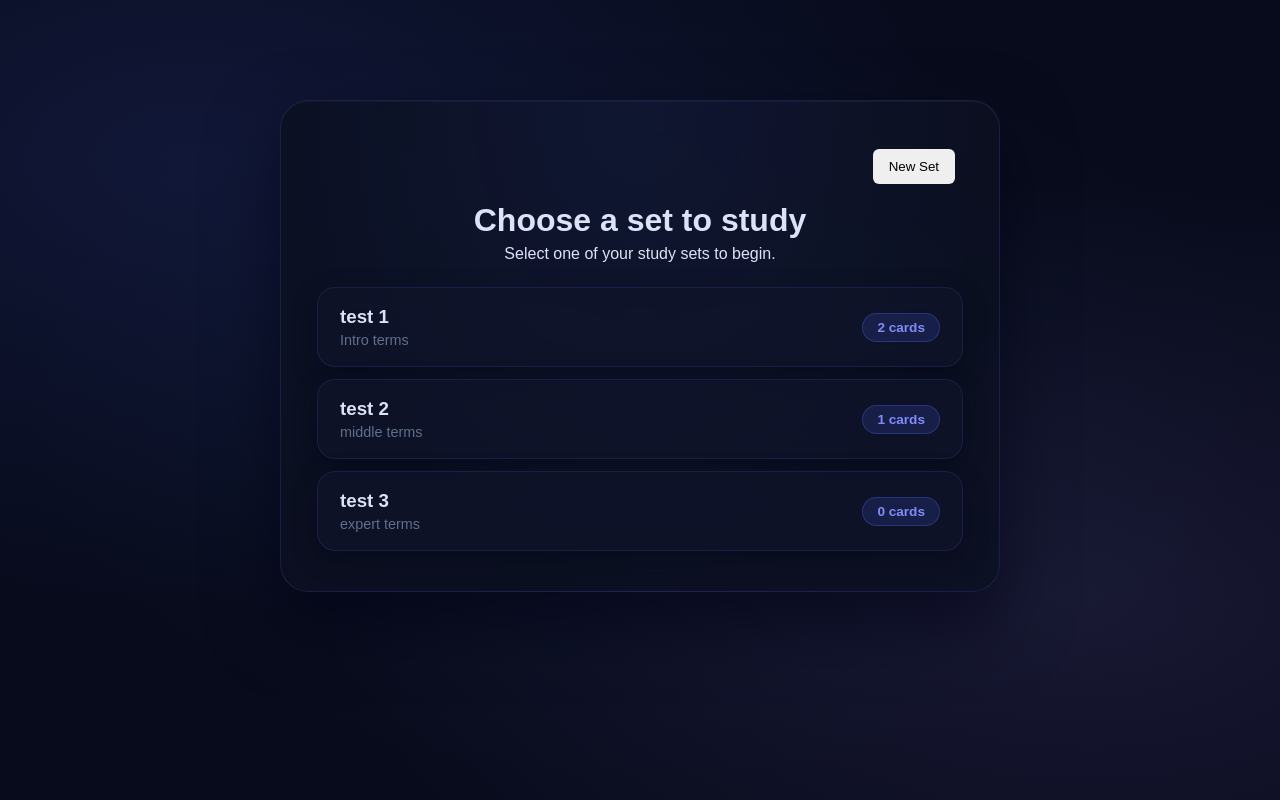
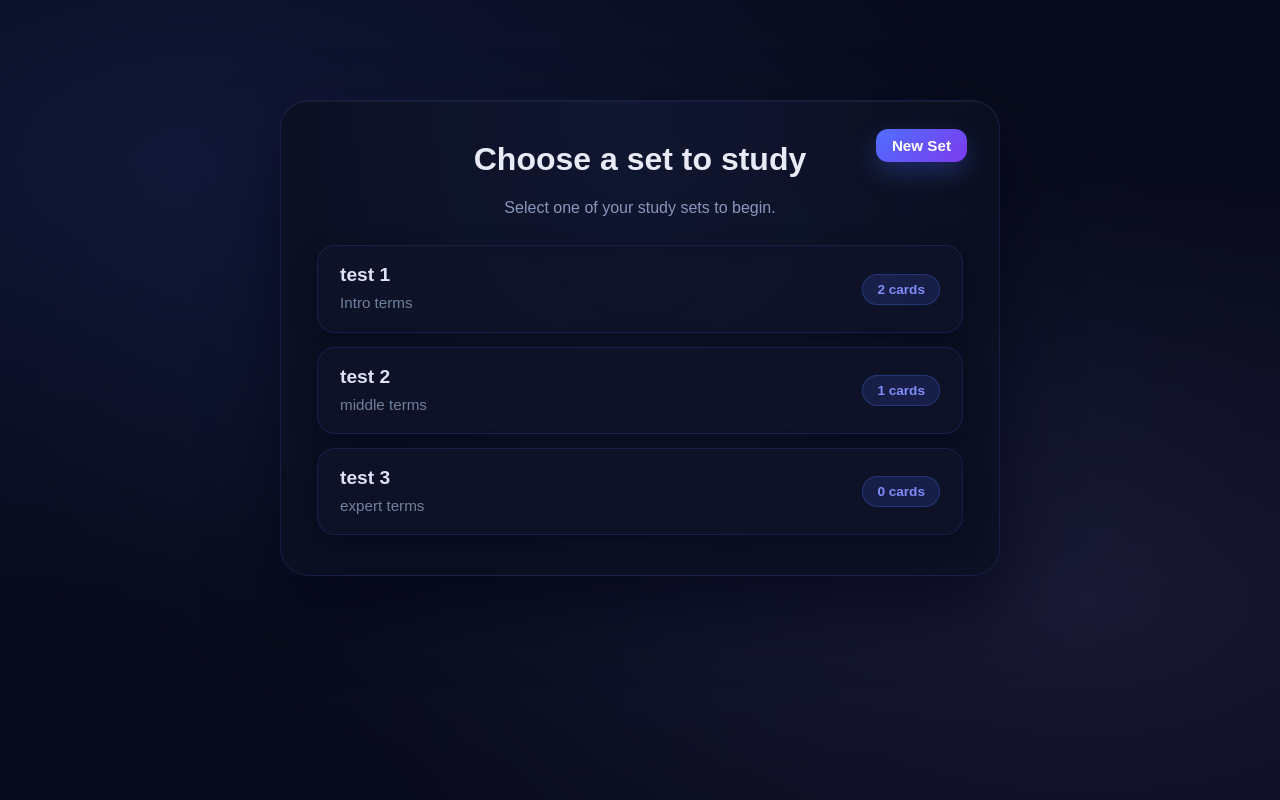
Before and after one commit to bubs5/COP4331LargeProject, a React (Vite) app: page /flashcards in a window 1280 px wide. Built offline with nearby package versions, Linux system fonts and the light colour scheme; no server answers.

Commit message:
Update flashcards.css

```diff
--- a/frontend/src/css/flashcards.css
+++ b/frontend/src/css/flashcards.css
@@ -1,13 +1,11 @@
-
-
-/* Outer wrapper*/
+/* Outer wrapper */
 .flashcardContainer {
     max-width: 900px;
     margin: 0 auto;
     padding: 12px 0 60px;
 }
 
-/* back btn/change  */
+/* top bar */
 .flashcards-topbar {
     display: flex;
     justify-content: space-between;
@@ -16,7 +14,10 @@
     margin-bottom: 28px;
 }
 
-/* Title/text block inside/top bar */
+.flashcards-title-block {
+    flex: 1;
+}
+
 .flashcards-title-block h1 {
     margin: 6px 0;
     font-size: 2rem;
@@ -29,7 +30,16 @@
     color: #7b8cad;
 }
 
-/*progress*/
+.eyebrow {
+    margin: 0;
+    color: #818cf8;
+    font-size: 0.78rem;
+    font-weight: 700;
+    text-transform: uppercase;
+    letter-spacing: 0.12em;
+}
+
+/* progress */
 .progress-row {
     background: rgba(16, 20, 40, 0.75);
     border: 1px solid rgba(99, 120, 255, 0.15);
@@ -43,7 +53,6 @@
     backdrop-filter: blur(14px);
 }
 
-/* Card count & percentage labels*/
 .progress-meta {
     display: flex;
     justify-content: space-between;
@@ -56,7 +65,6 @@
     text-transform: uppercase;
 }
 
-/*  Track bar container */
 .progress-track {
     width: 100%;
     height: 6px;
@@ -65,18 +73,14 @@
     overflow: hidden;
 }
 
-
 .progress-fill {
     height: 100%;
     border-radius: inherit;
     background: linear-gradient(90deg, #4f6fff, #a78bfa, #38bdf8);
     background-size: 200% 100%;
-
 }
 
-
-/* main flashcard*/
-
+/* main flashcard */
 .flashcard {
     min-height: 360px;
     border-radius: 28px;
@@ -109,7 +113,6 @@
         inset 0 1px 0 rgba(255, 255, 255, 0.07);
 }
 
-/* term/definition*/
 .card-face-label {
     display: inline-flex;
     margin-bottom: 20px;
@@ -124,7 +127,6 @@
     letter-spacing: 0.1em;
 }
 
-
 .flashcard h2 {
     margin: 0;
     font-size: clamp(1.5rem, 4vw, 2.4rem);
@@ -134,7 +136,6 @@
     letter-spacing: -0.02em;
 }
 
-/* flip*/
 .flashcard p {
     margin-top: 20px;
     color: #4a5878;
@@ -142,7 +143,7 @@
     letter-spacing: 0.03em;
 }
 
-/* navigation*/
+/* button rows */
 .button-group,
 .knowldge-buttons,
 .results-actions {
@@ -153,7 +154,7 @@
     margin-top: 18px;
 }
 
-
+/* shared state screens */
 .flashcards-state,
 .complete-screen {
     max-width: 720px;
@@ -171,34 +172,31 @@
     backdrop-filter: blur(20px);
 }
 
-/*results*/
+.flashcards-state h1,
+.flashcards-state h2,
+.complete-screen h1 {
+    margin-top: 0;
+    color: #e8eaf6;
+}
+
+.flashcards-state p,
+.complete-screen p {
+    color: #8a97bb;
+}
+
 .results-copy {
     color: #7b8cad;
     font-size: 1.05rem;
     margin: 8px 0 24px;
 }
 
-
-@media (max-width: 700px) {
-    .flashcards-topbar,
-    .progress-meta {
-        flex-direction: column;
-    }
-
-    .flashcard {
-        min-height: 280px;
-        padding: 28px 24px;
-    }
-}
-
-/* slectable ets*/
+/* set picker */
 .set-picker-list {
     display: flex;
     flex-direction: column;
-    gap: 12px;
-    margin-top: 24px;
+    gap: 14px;
+    margin-top: 28px;
 }
-
 
 .set-picker-card {
     width: 100%;
@@ -208,9 +206,8 @@
     box-shadow: 0 8px 24px rgba(0, 0, 20, 0.35);
     padding: 18px 22px;
     display: flex;
-    justify-content: space-between;
     align-items: center;
-    gap: 16px;
+    gap: 18px;
     text-align: left;
     cursor: pointer;
     transition: transform 0.15s ease, box-shadow 0.15s ease, border-color 0.15s ease;
@@ -223,23 +220,29 @@
     box-shadow: 0 16px 40px rgba(0, 0, 30, 0.5);
 }
 
-/* title */
+.set-picker-copy {
+    flex: 1;
+    min-width: 0;
+}
+
 .set-picker-copy h3 {
-    margin: 0 0 4px;
+    margin: 0 0 6px;
     color: #dde3f7;
-    font-weight: 600;
+    font-weight: 700;
+    font-size: 1.2rem;
 }
 
 .set-picker-copy p {
     margin: 0;
-    color: #5f708a;
-    font-size: 0.9rem;
+    color: #70819d;
+    font-size: 0.95rem;
+    line-height: 1.4;
 }
 
-/* card coun */
 .set-picker-count {
+    flex-shrink: 0;
     white-space: nowrap;
-    padding: 6px 14px;
+    padding: 7px 14px;
     border-radius: 999px;
     background: rgba(79, 111, 255, 0.15);
     border: 1px solid rgba(79, 111, 255, 0.28);
@@ -248,26 +251,133 @@
     font-size: 0.85rem;
 }
 
-/* empty ztate */
+.set-card-actions {
+    display: flex;
+    align-items: center;
+    gap: 10px;
+    flex-shrink: 0;
+}
+
 .empty-picker {
     margin-top: 20px;
     color: #4a5878;
 }
-.flashcards-actions {
-    display: flex;
-    justify-content: flex-end;
-    margin-bottom: 10px;
+
+.empty-picker p {
+    margin-bottom: 18px;
+}
+.flashcards-state {
+    position: relative;  /* IMPORTANT */
 }
 
-.flashcards-heading {
-    text-align: center;
-    margin-bottom: 20px;
+.flashcards-actions {
+    position: absolute;
+    top: 20px;
+    right: 24px;
+}
+/* button styling */
+.primary-btn,
+.secondary-btn,
+.danger-btn,
+.success-btn,
+.warning-btn {
+    border: none;
+    border-radius: 12px;
+    padding: 8px 16px;
+    font-size: 0.95rem;
+    font-weight: 600;
+    cursor: pointer;
+    transition: transform 0.15s ease, opacity 0.15s ease, box-shadow 0.15s ease;
 }
 
-.flashcards-heading h1 {
-    margin: 0;
+.primary-btn:hover,
+.secondary-btn:hover,
+.danger-btn:hover,
+.success-btn:hover,
+.warning-btn:hover {
+    transform: translateY(-1px);
 }
 
-.flashcards-heading p {
-    margin: 6px 0 0;
+.primary-btn {
+    background: linear-gradient(135deg, #4f6fff, #7c3aed);
+    color: white;
+    box-shadow: 0 10px 24px rgba(79, 111, 255, 0.28);
 }
+
+.secondary-btn {
+    background: rgba(255, 255, 255, 0.08);
+    color: #e4e8f7;
+    border: 1px solid rgba(255, 255, 255, 0.1);
+}
+
+.danger-btn {
+    background: rgba(239, 68, 68, 0.14);
+    color: #fca5a5;
+    border: 1px solid rgba(239, 68, 68, 0.22);
+}
+
+.success-btn {
+    background: rgba(34, 197, 94, 0.16);
+    color: #86efac;
+    border: 1px solid rgba(34, 197, 94, 0.24);
+}
+
+.warning-btn {
+    background: rgba(245, 158, 11, 0.16);
+    color: #fcd34d;
+    border: 1px solid rgba(245, 158, 11, 0.24);
+}
+
+.primary-btn:disabled,
+.secondary-btn:disabled,
+.danger-btn:disabled,
+.success-btn:disabled,
+.warning-btn:disabled {
+    opacity: 0.55;
+    cursor: not-allowed;
+    transform: none;
+}
+
+/* mobile */
+@media (max-width: 700px) {
+    .flashcardContainer {
+        padding: 0 14px 40px;
+    }
+
+    .flashcards-topbar,
+    .progress-meta {
+        flex-direction: column;
+    }
+
+    .flashcards-topbar {
+        align-items: stretch;
+    }
+
+    .flashcard {
+        min-height: 280px;
+        padding: 28px 24px;
+    }
+
+    .flashcards-state,
+    .complete-screen {
+        margin: 40px auto;
+        padding: 28px 20px;
+    }
+
+    .set-picker-card {
+        flex-direction: column;
+        align-items: flex-start;
+    }
+
+    .set-picker-count {
+        align-self: flex-start;
+    }
+
+    .set-card-actions {
+        width: 100%;
+    }
+
+    .set-card-actions button {
+        flex: 1;
+    }
+}
```
Lines whose indentation alone changed are shown as unchanged.
